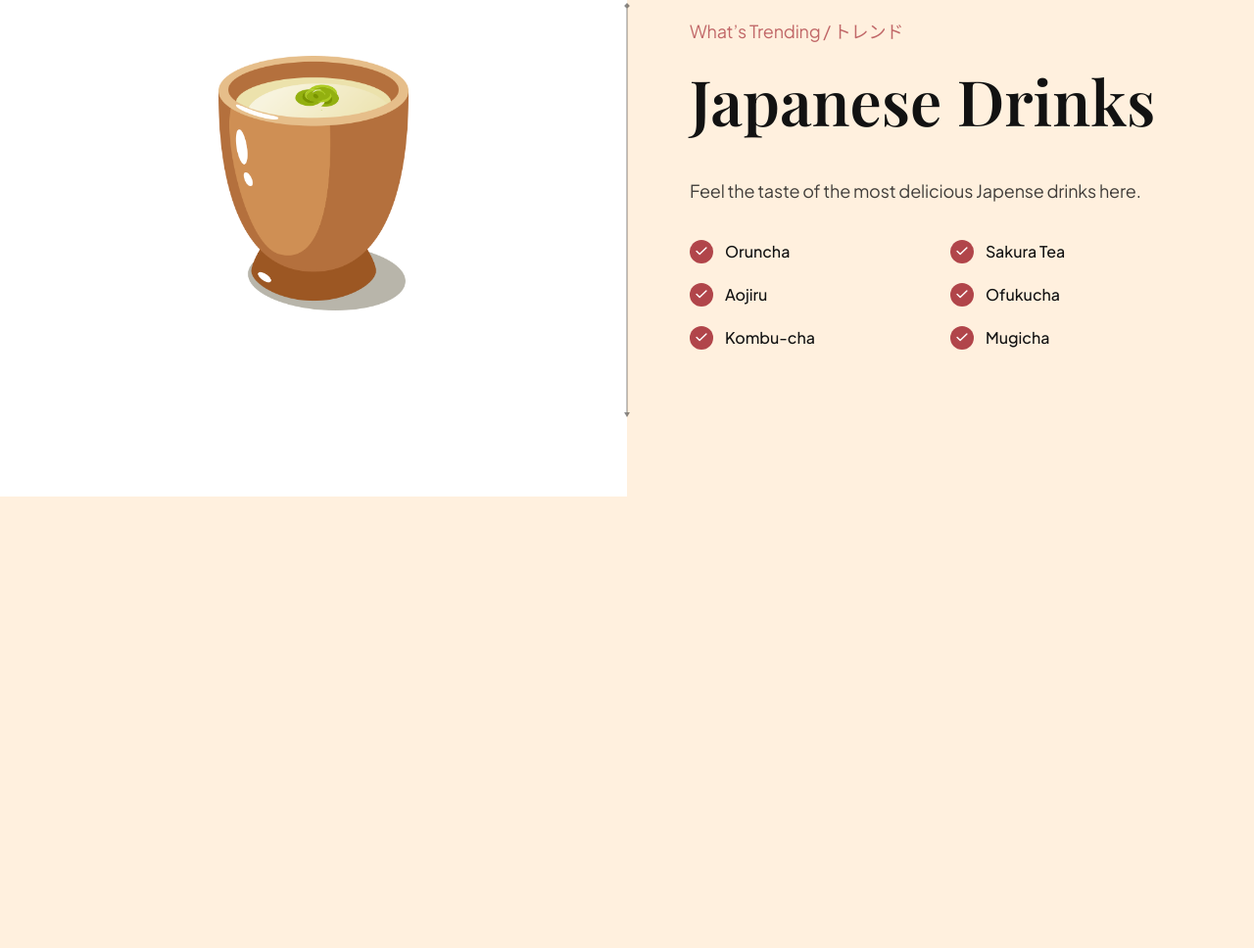
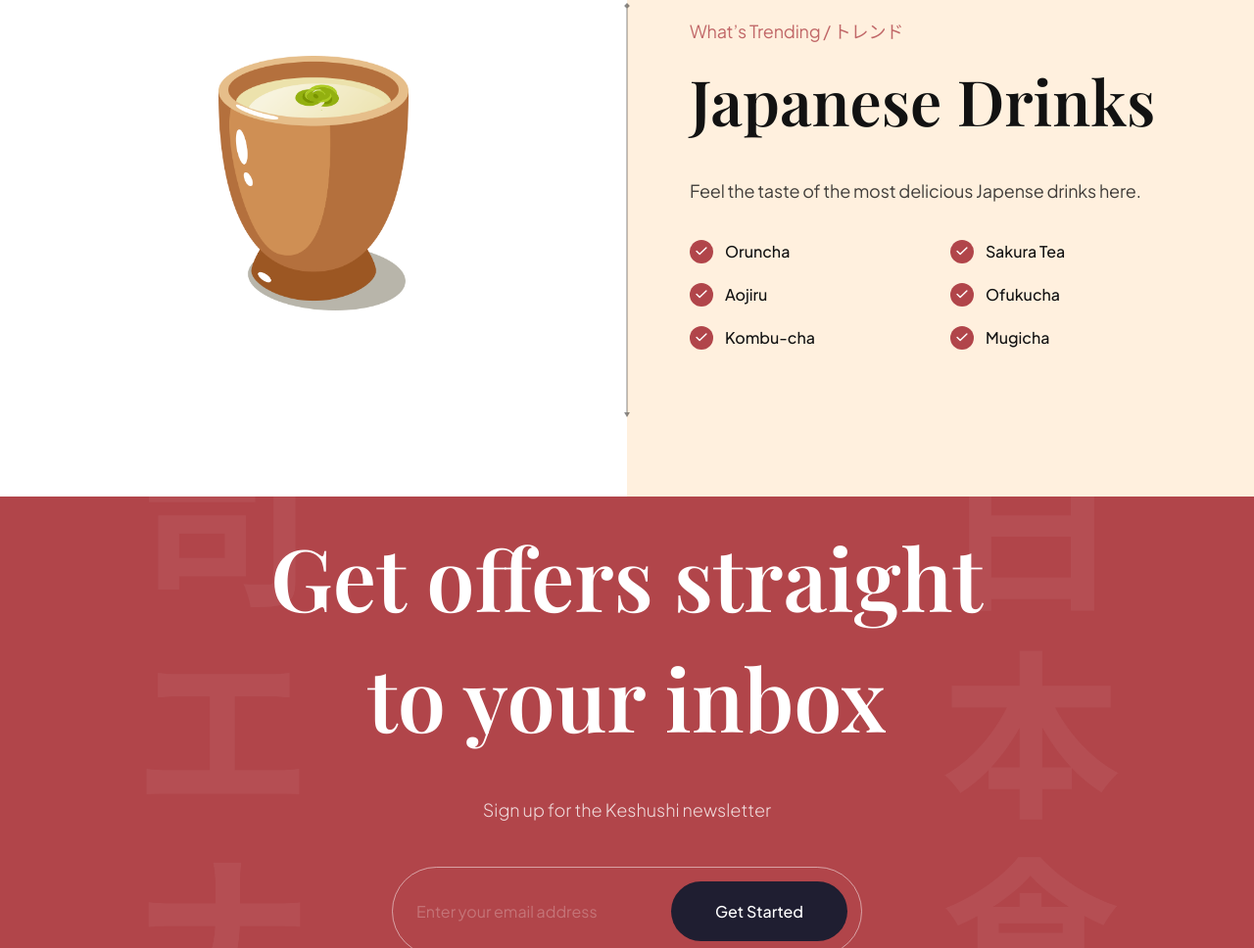
Before and after one commit to martianK3jC/webdev, a website built with Vite: page index.html in a window 1280 px wide. Shown: the part 3246-4214 px from the top of the page at 98% size. Before the commit the page ends 3753 px from the top, so only its background shows below. Built offline with nearby package versions, Linux system fonts and the light colour scheme.

Commit message:
newsletter section

```diff
--- a/css/sections/popular.css
+++ b/css/sections/popular.css
@@ -61,7 +61,7 @@
 
 .popular-foods__filter-btn.active{
     background: var(--color-white);
-    color: var(--color-white);
+    color: var(--primary-color);
 }
 
 .popular-foods__filter-btn:hover{
--- a/css/sections/subscribe.css
+++ b/css/sections/subscribe.css
@@ -0,0 +1,84 @@
+.subscription{
+    padding: 20px;
+
+    background-color: var(--primary-color);
+    background-image: url('../../assets/subscribe_bg.png');
+    background-position: center;
+    background-repeat: no-repeat;
+    background-size: contain;
+
+    flex-direction: column;
+}
+
+.subscription h2{
+    font-size: 88px;
+    font-family: var(--playfair-display);
+    font-weight: 600;
+    line-height: 123px;
+
+    color: var(--color-white);
+    text-align: center;
+}
+
+.subscription p{
+    font-size: 18px;
+    font-family: var(--plus-jakarta-sans);
+    font-weight: 300;
+    line-height: 36px;
+
+    margin-top: 36px;
+
+    color: rgba(255, 255, 255, 0.8);
+}
+
+.subscription__form{
+    min-width: 480px;
+    margin-top: 40px;
+
+    padding: 14px 14px 14px 24px;
+
+    display: flex;
+    gap: 20px;
+
+    border: 1px solid rgba(255, 255, 255, 0.5);
+    border-radius: 46px;
+}
+
+.subscription__form input{
+    flex: 1;
+
+    font-size: 16px;
+    font-weight: 400;
+    font-family: var(--plus-jakarta-sans);
+
+    color: var(--color-white);
+    opacity: 0.5;
+
+    background: transparent;
+    border: none;
+    outline: none;
+}
+
+.subscription__form input::placeholder {
+  color: var(--color-white);
+  opacity: 0.5;
+}
+
+.subscription__form button {
+  padding: 20px;
+
+  min-width: 180px;
+
+  font-size: 16px;
+  font-weight: 500;
+  font-family: var(--plus-jakarta-sans);
+  color: #fff;
+  text-align: center;
+
+  background: var(--black-400);
+  border-radius: 46px;
+  border: none;
+  outline: none;
+
+  cursor: pointer;
+}
--- a/index.html
+++ b/index.html
@@ -133,7 +133,7 @@
           <img src="/assets/sushi-6.png" alt="sushi 6" />
           Danggo
         </button>
-        <button class="popular-foods__filter-btn">All</button>
+        <button class="popular-foods__filter-btn">Others</button>
     </div>
 
        <article class="popular-foods__card" data-aos="fade-up">
@@ -320,6 +320,19 @@
    <div class="trending__discover" data-aos="zoom-in">
     <p>Discover</p>
    </div>
+   </section>
+
+   <!-- Subscription -->
+    <section class="subscription flex-center" id="services">
+      <h2 data-aos="flip-down">Get offers straight<br/>to your inbox</h2>
+      <p data-aos="fade-up"> Sign up for the Keshushi newsletter</p>
+      <div class="subscription__form">
+        <input type="text" placeholder="Enter your email address"/>
+        <button class="subscription__button">Get Started</button>
+      </div>
+    </section>
+
+
 
   <script src="js/script.js" type="module"></script>
 </body>
```
